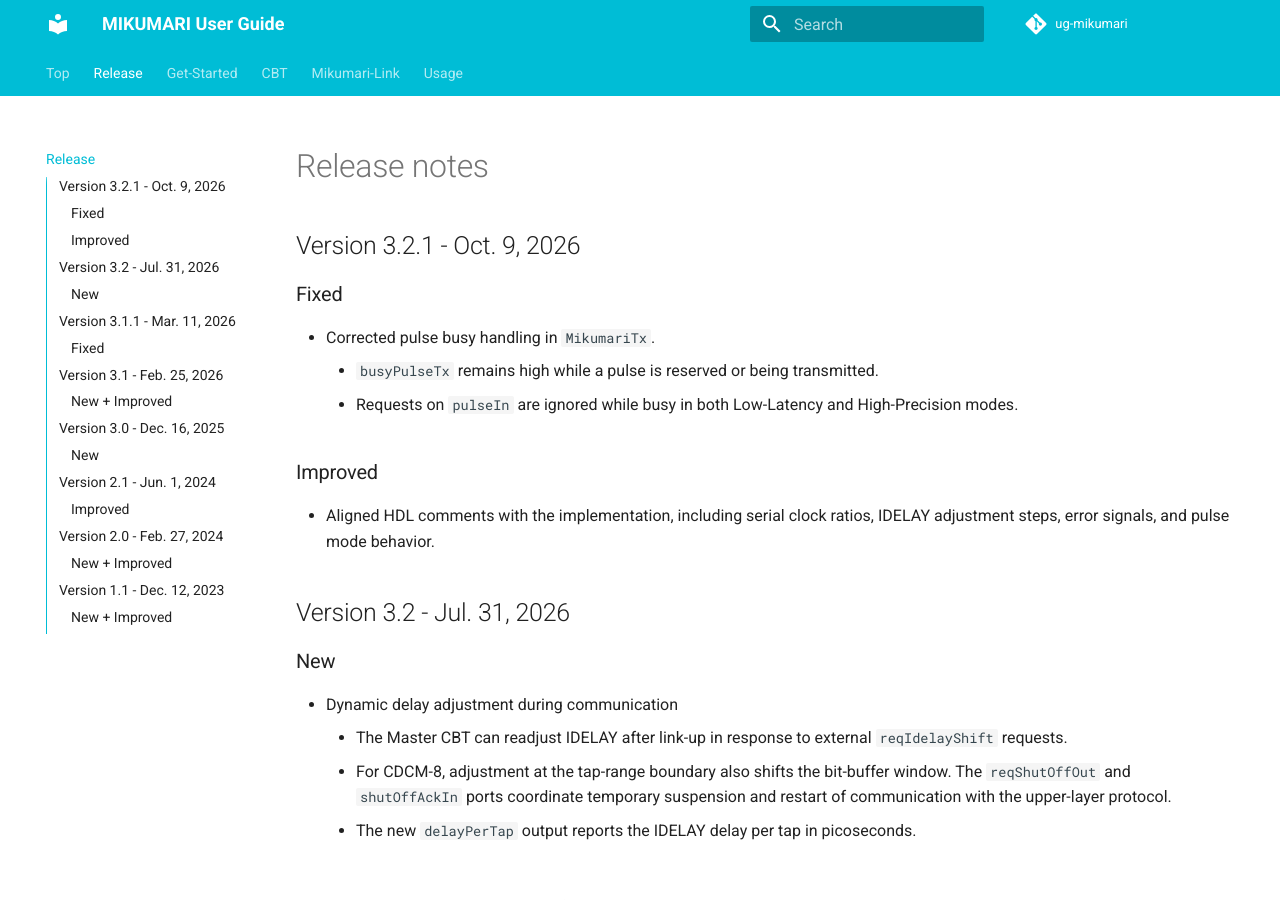
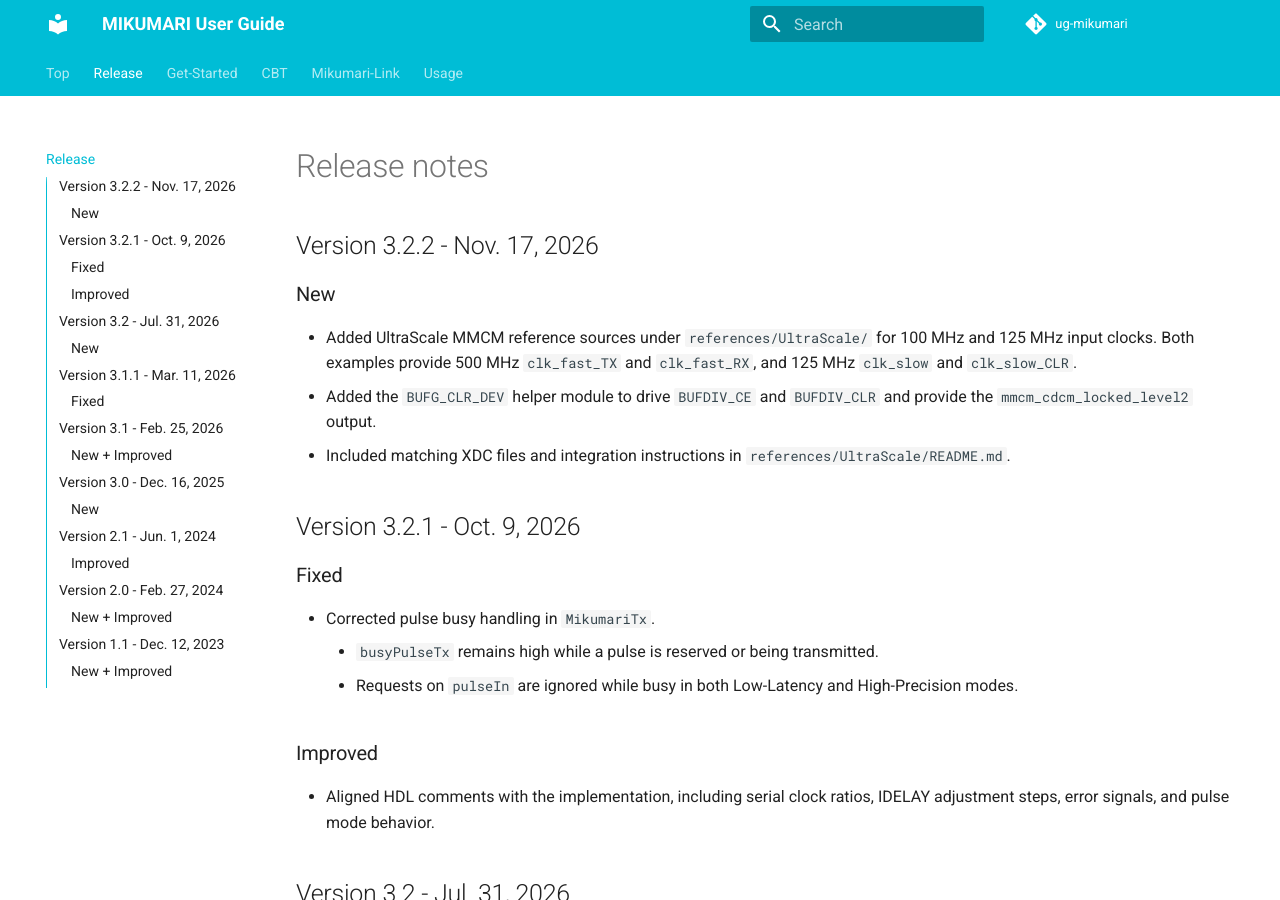
Before and after one commit to RyotaroHonda/ug-mikumari, an MkDocs documentation site: the page built from docs/release/release.md, in a window 1280 px wide and 900 px high. Built offline with MkDocs 1.6.1 and Material for MkDocs 9.7.7, drawn with Linux system fonts in a browser that asks for light colours; comment, search, counter and statistics services are not loaded.

Commit message:
Add description for v3.2.2

```diff
--- a/docs/release/release.md
+++ b/docs/release/release.md
@@ -1,4 +1,12 @@
 # Release notes
+
+## Version 3.2.2 - Nov. 17, 2026
+
+### New
+
+- Added UltraScale MMCM reference sources under `references/UltraScale/` for 100 MHz and 125 MHz input clocks. Both examples provide 500 MHz `clk_fast_TX` and `clk_fast_RX`, and 125 MHz `clk_slow` and `clk_slow_CLR`.
+- Added the `BUFG_CLR_DEV` helper module to drive `BUFDIV_CE` and `BUFDIV_CLR` and provide the `mmcm_cdcm_locked_level2` output.
+- Included matching XDC files and integration instructions in `references/UltraScale/README.md`.
 
 ## Version 3.2.1 - Oct. 9, 2026
 
```
Also changed, not shown: docs/usage/usage.md (+18 -3 lines).
